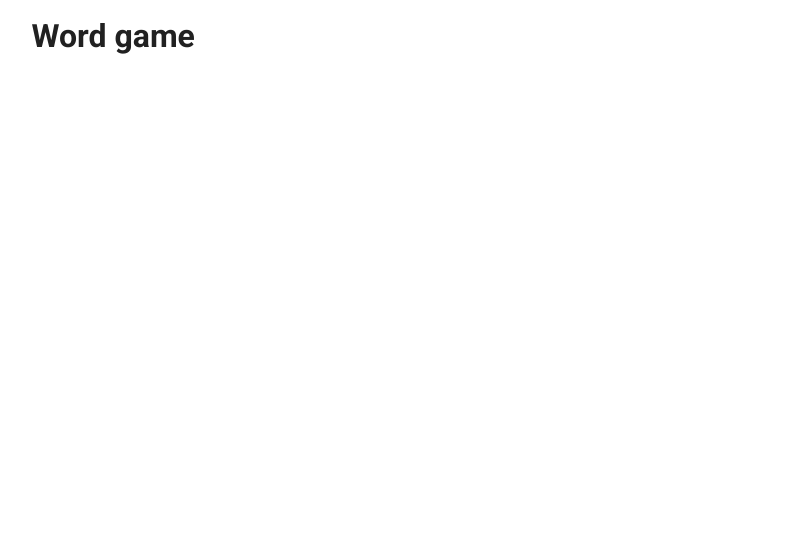
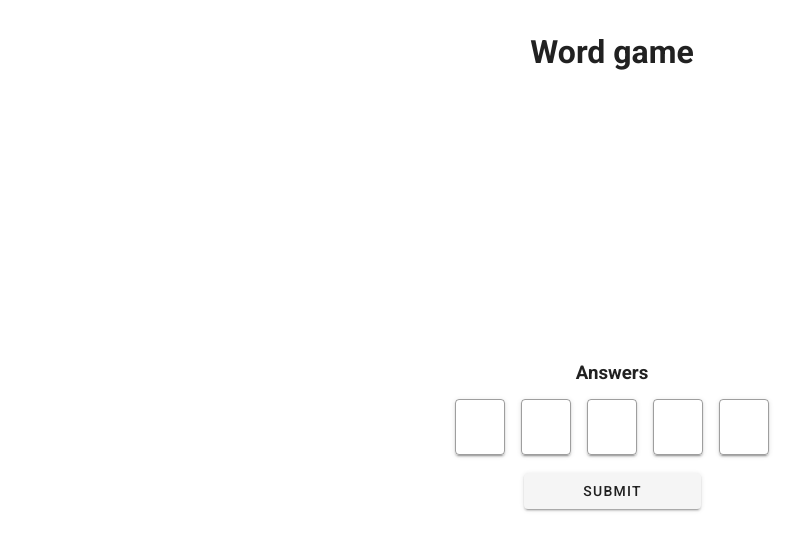
Before and after one commit to sbentleywd/word-game, a Vue app: page / in a window 1280 px wide. Shown: the top 550 px of the page, without its empty margins (28-829 px from the left). Built offline with nearby package versions, Linux system fonts and the light colour scheme.

Commit message:
Set up basic components

```diff
--- /dev/null
+++ b/src/components/Answers.vue
@@ -0,0 +1,15 @@
+<template>
+  <h3>Answers</h3>
+</template>
+
+<script lang="ts">
+import Vue from 'vue'
+export default Vue.extend({
+  name: 'Answers',
+  computed: {
+    guesses () {
+      return this.$store.state.guesses
+    }
+  }
+})
+</script>
--- a/src/components/Game.vue
+++ b/src/components/Game.vue
@@ -1,13 +1,24 @@
 <template>
-  <v-container>
-    <h1>Word game</h1>
+  <v-container class="d-flex flex-column align-center justify-center" style="height: 100vh">
+    <h1 class="flex-grow-0 ma-4">Word game</h1>
+    <div class="flex-grow-1 d-flex flex-column align-center justify-center">
+      <Answers />
+      <Inputs />
+    </div>
+
   </v-container>
 </template>
 
 <script lang="ts">
 import Vue from 'vue'
+import Answers from './Answers.vue'
+import Inputs from './Inputs.vue'
 
 export default Vue.extend({
-  name: 'Game'
+  name: 'Game',
+  components: {
+    Answers,
+    Inputs
+  }
 })
 </script>
--- /dev/null
+++ b/src/components/Inputs.vue
@@ -0,0 +1,36 @@
+<template>
+  <div class="d-flex flex-column align-center">
+    <div class="inputs ma-3 d-flex justify-center" style="width: 100%">
+      <v-text-field v-for="index in 5" :key="index" v-model="letters[index - 1]" solo outlined maxLength="1" class="mx-2 letterInput flex-grow-0"/>
+    </div>
+    <v-btn width="50%" class="ma-3">Submit</v-btn>
+  </div>
+</template>
+
+<script lang="ts">
+import Vue from 'vue'
+export default Vue.extend({
+  name: 'Inputs',
+  data: (): { letters: string[] } => ({
+    letters: ['', '', '', '', '']
+  }),
+  computed: {
+    currentGuess: {
+      get () {
+        return this.$store.state.currentGuess
+      },
+      set (value) {
+        this.$store.commit('setState', { property: 'currentGuess', value })
+      }
+    }
+  }
+})
+</script>
+
+<style lang="scss" scoped>
+.letterInput {
+  height: 50px;
+  width: 50px;
+  display: inline;
+}
+</style>
```
